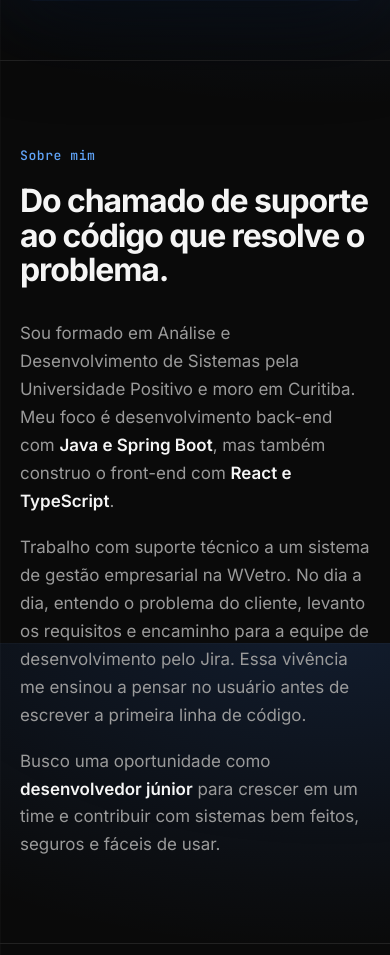
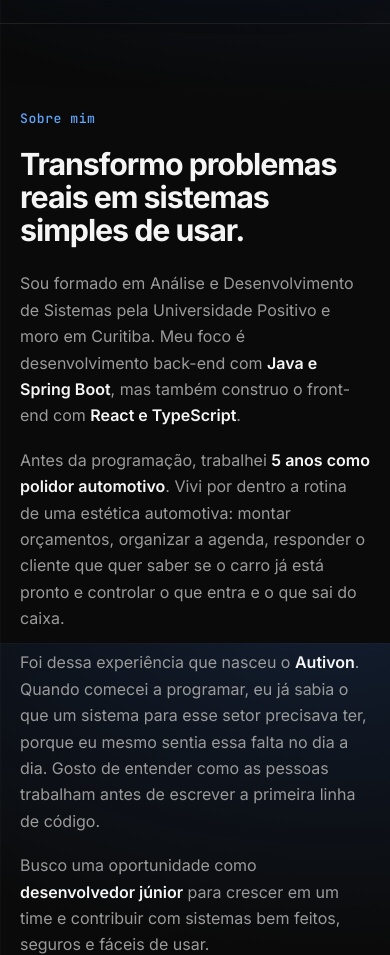
Before and after one commit to danieldsantoss/PORTIFOLIO-2026, a plain HTML site: page index.html in a window 390 px wide. Shown: the part 1045-2000 px from the top of the page. Drawn offline with Linux system fonts and the light colour scheme.

Commit message:
Sobre mim novo: 5 anos como polidor e a origem do Autivon; ajustes no celular
- Tira a WVetro do Sobre mim e conta a experiência como polidor automotivo
- Polidor automotivo entra na linha do tempo
- Textos mais compactos no celular e código do topo sem barra de rolagem

Co-Authored-By: Claude Opus 5.5 <noreply@anthropic.com>

```diff
--- a/css/style.css
+++ b/css/style.css
@@ -204,6 +204,14 @@ h3 { font-size: 1.05rem; font-weight: 600; letter-spacing: -0.01em; }
 }
 @media (max-width: 760px) {
   .section { padding: 84px 0; }
+  h2 { font-size: 1.9rem; }
+  .section-head { margin-bottom: 36px; }
+  .about-text p, .section-text, .hero-description { font-size: 1rem; }
+  .two-cols { gap: 24px; }
+  .service { padding: 24px; }
+  .project-grid { margin-top: 44px; }
+  .shot-small { margin-top: 40px; }
+  .stack { margin-top: 40px; }
   .menu-toggle { display: flex; }
   .nav-menu {
     position: absolute; top: 72px; left: 0; right: 0; flex-direction: column; align-items: flex-start;
--- a/index.html
+++ b/index.html
@@ -61,7 +61,8 @@
 
   <span class="c-an">@PostMapping</span>
   <span class="c-kw">public</span> <span class="c-ty">OrcamentoDTO</span> <span class="c-fn">criar</span>(
-      <span class="c-an">@Valid @RequestBody</span> <span class="c-ty">NovoOrcamento</span> dados) {
+      <span class="c-an">@Valid @RequestBody</span>
+      <span class="c-ty">NovoOrcamento</span> dados) {
     <span class="c-kw">return</span> service.<span class="c-fn">criar</span>(dados);
   }
 }<span class="cursor"></span></code></pre>
@@ -74,7 +75,7 @@
       <div class="container two-cols">
         <div class="reveal">
           <p class="eyebrow">Sobre mim</p>
-          <h2>Do chamado de suporte ao código que resolve o problema.</h2>
+          <h2>Transformo problemas reais em sistemas simples de usar.</h2>
         </div>
         <div class="about-text reveal">
           <p>
@@ -83,9 +84,14 @@
             front-end com <strong>React e TypeScript</strong>.
           </p>
           <p>
-            Trabalho com suporte técnico a um sistema de gestão empresarial na WVetro. No dia a dia, entendo o
-            problema do cliente, levanto os requisitos e encaminho para a equipe de desenvolvimento pelo Jira.
-            Essa vivência me ensinou a pensar no usuário antes de escrever a primeira linha de código.
+            Antes da programação, trabalhei <strong>5 anos como polidor automotivo</strong>. Vivi por dentro a
+            rotina de uma estética automotiva: montar orçamentos, organizar a agenda, responder o cliente que
+            quer saber se o carro já está pronto e controlar o que entra e o que sai do caixa.
+          </p>
+          <p>
+            Foi dessa experiência que nasceu o <strong>Autivon</strong>. Quando comecei a programar, eu já sabia
+            o que um sistema para esse setor precisava ter, porque eu mesmo sentia essa falta no dia a dia.
+            Gosto de entender como as pessoas trabalham antes de escrever a primeira linha de código.
           </p>
           <p>
             Busco uma oportunidade como <strong>desenvolvedor júnior</strong> para crescer em um time e
@@ -103,7 +109,8 @@
           <h2>Autivon</h2>
           <p class="section-text">
             Sistema SaaS de gestão para oficinas, estética automotiva e funilaria. Projeto próprio, criado do zero
-            e em produção, para cuidar de orçamentos, ordens de serviço, agenda e financeiro.
+            a partir dos meus 5 anos como polidor automotivo, e hoje em produção para cuidar de orçamentos,
+            ordens de serviço, agenda e financeiro.
           </p>
         </div>
 
@@ -248,6 +255,11 @@
             <p>Criação e manutenção de um sistema SaaS em produção, do banco de dados ao servidor.</p>
           </article>
           <article class="tl-item">
+            <span class="tl-date">5 anos</span>
+            <h3>Polidor Automotivo</h3>
+            <p>Polimento e estética automotiva, com atendimento direto ao cliente. A rotina desse trabalho foi a base para criar o Autivon.</p>
+          </article>
+          <article class="tl-item">
             <span class="tl-date">Concluído em 2025</span>
             <h3>Análise e Desenvolvimento de Sistemas</h3>
             <p>Universidade Positivo</p>
```
